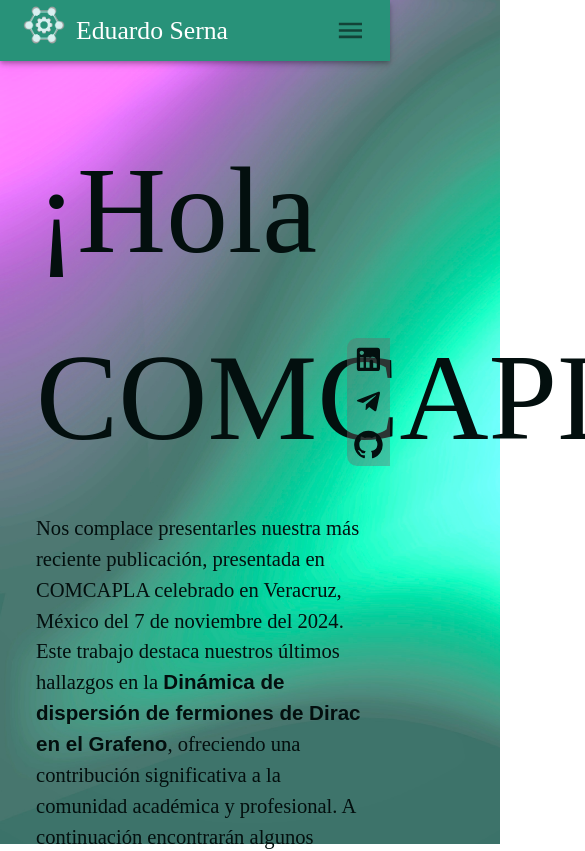
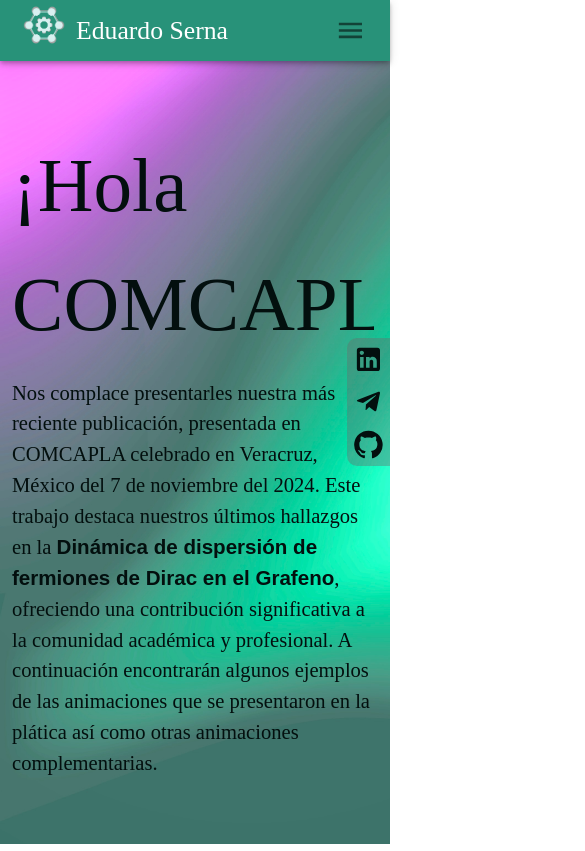
Before and after one commit to SernaEd/esernaDevLog, a React (Create React App) app: page / in a window 390 px wide. Shown: the top 851 px of the page, 585 px wide, since content can reach past the window. Built offline with nearby package versions, Linux system fonts and the light colour scheme.

Commit message:
Refactor MainView layout and adjust typography
Adjusted MainView padding for better responsiveness and added scroll overflow. Changed typography for consistency, and ensured the Stack component in CVWebsiteApp has a max-width of 100% for better layout control.

```diff
--- a/src/CVWebsiteApp.tsx
+++ b/src/CVWebsiteApp.tsx
@@ -81,7 +81,9 @@
     return (
         <div>
             <Navbar themeMode={themeMode}/>
-            <Stack direction="row" justifyContent="space-between">
+            <Stack direction="row" justifyContent="space-between" sx={{
+                maxWidth: "100%"
+            }}>
                 <MainView/>
                 <Rightbar/>
             </Stack>
--- a/src/components/UI/MainView.tsx
+++ b/src/components/UI/MainView.tsx
@@ -7,15 +7,16 @@
                 // bgcolor="purple"
                 sx={{
                     maxWidth: '96%',
-                    paddingLeft: 6,
+                    paddingLeft: { xs: 2, sm: 6 },
                     height: '100vh',
-                    paddingTop: '20%'
+                    paddingTop: '20%',
+                    overflow: 'auto'
                 }}
                 >
-                <Typography variant="h1" gutterBottom>
+                <Typography variant="h2" gutterBottom>
                     ¡Hola
                 </Typography>
-                <Typography variant="h1" gutterBottom>
+                <Typography variant="h2" gutterBottom>
                     COMCAPLA!
                 </Typography>
                 <Typography variant="body1" paragraph>
```
